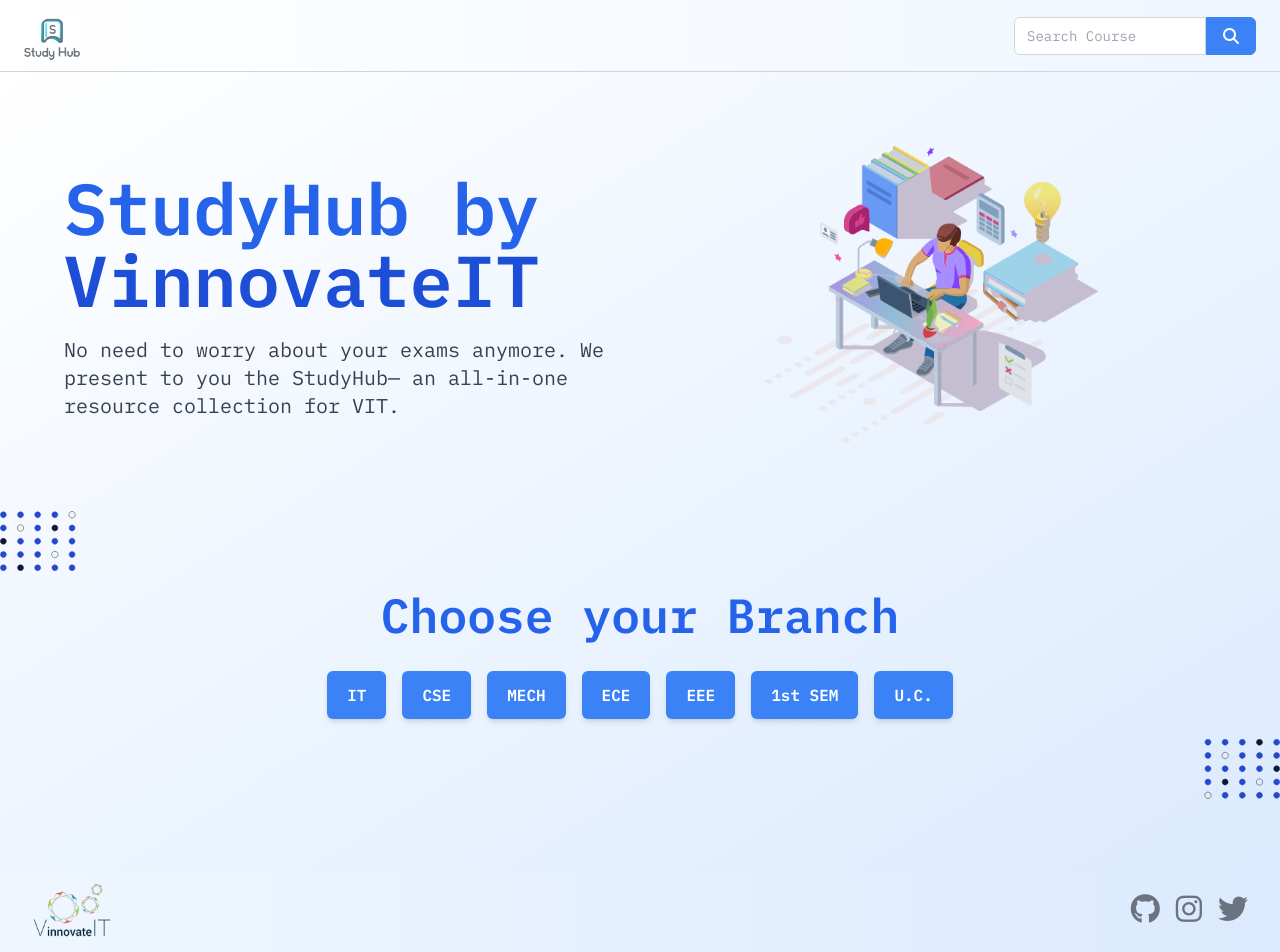
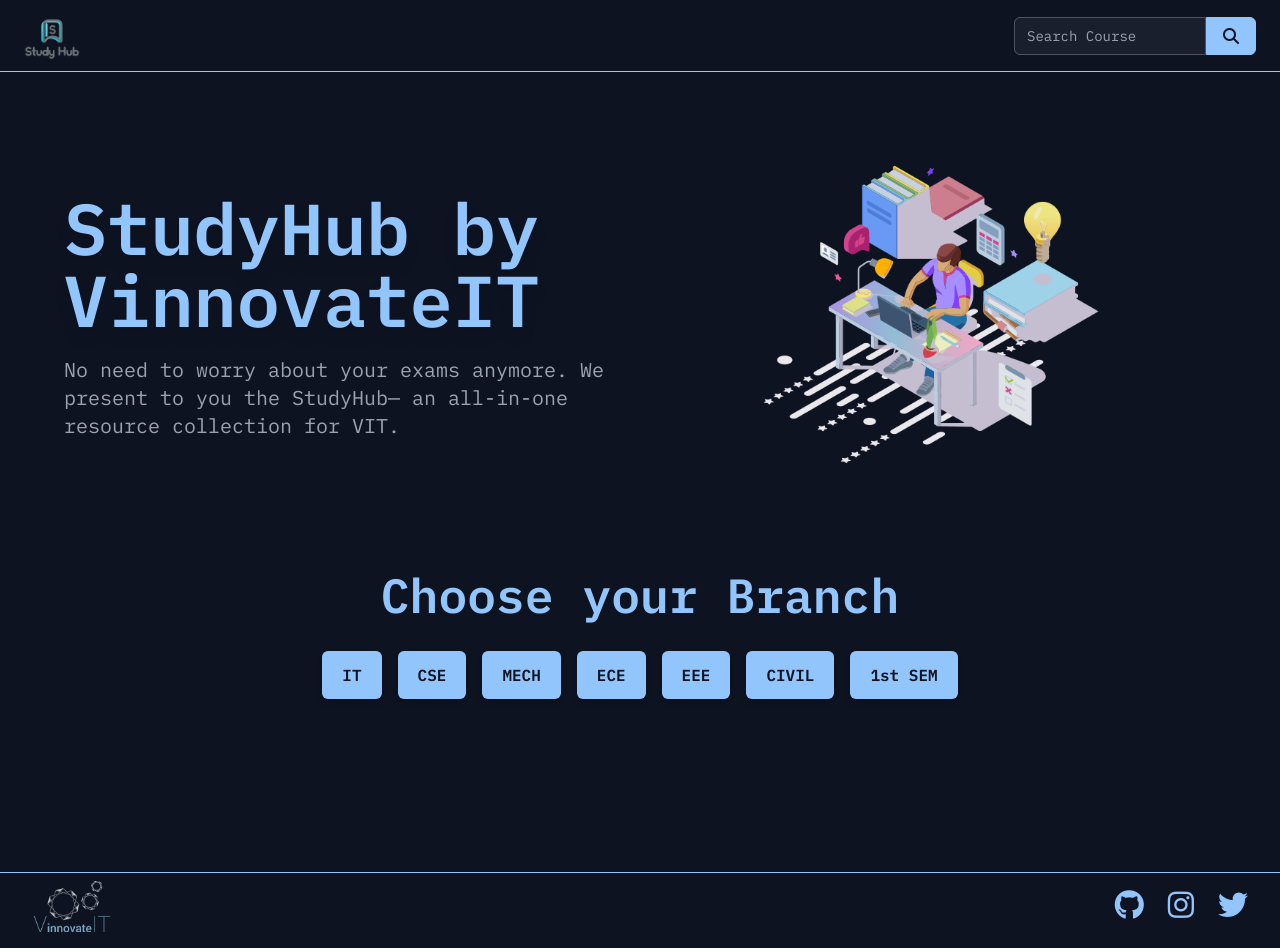
Before and after one commit to vinnovateit/StudyHub2, a Next.js app: page / in a window 1280 px wide. Shown: the top 952 px of the page. Built offline with nearby package versions, Linux system fonts and the light colour scheme.

Commit message:
Changed the UI to dark mode

```diff
--- a/app/page.js
+++ b/app/page.js
@@ -5,15 +5,19 @@
 
 export default function Home() {
   return (
-    <div className="min-h-screen py-8 pb-24 bg-gradient-to-br from-white to-blue-100 flex flex-col items-center justify-center font-ibm px-4 md:px-8 lg:px-12 relative">
+    <div className="min-h-screen py-8 pb-24 bg-[#0d1321] flex flex-col items-center justify-center font-ibm px-4 md:px-8 lg:px-12 relative">
       {/* Heading Section */}
       <div className="flex flex-col md:flex-row items-center justify-center w-full max-w-6xl mx-auto mb-10">
         {/* Text Section */}
         <div className="text-section flex-1 mb-8 md:mb-0 md:mr-6 text-center md:text-left">
-          <h1 className="text-blue-600 font-bold text-3xl sm:text-4xl md:text-6xl lg:text-7xl">
-            StudyHub by <span className="text-blue-700">VinnovateIT</span>
+          <h1
+            className="text-[#93c5fd] font-bold text-3xl sm:text-4xl md:text-6xl lg:text-7xl
+             drop-shadow-lg shadow-[#60a5fa]/50"
+          >
+            StudyHub by <span className="text-[#93c5fd]">VinnovateIT</span>
           </h1>
-          <p className="text-gray-700 max-w-xl mx-auto md:mx-0 mt-5 text-base sm:text-lg md:text-xl">
+
+          <p className="text-gray-400 max-w-xl mx-auto md:mx-0 mt-5 text-base sm:text-lg md:text-xl">
             No need to worry about your exams anymore. We present to you the
             StudyHub— an all-in-one resource collection for VIT.
           </p>
@@ -33,20 +37,7 @@
 
       {/* Branch Section */}
       <div className="relative flex flex-col items-center w-full mt-8 mb-12">
-        {/* Left Illustration */}
-        <div className="absolute top-[-10px] left-0 -translate-y-1/2 -ml-12 z-0 hidden md:block">
-          <Image
-            src="/img/side_illustration.svg"
-            alt="Left Illustration"
-            width={60}
-            height={60}
-            className="w-auto max-w-xs"
-          />
-        </div>
-
-        {/* Main Content */}
-        <div className="flex-1 flex flex-col items-center z-10 sm:mt-10 -mt-6">
-          <h2 className="text-blue-600 font-bold text-2xl sm:text-3xl md:text-5xl text-center">
+        <h2 className="text-[#93c5fd] font-bold text-2xl sm:text-3xl md:text-5xl text-center">
           Choose your Branch
         </h2>
         <div className="flex flex-wrap justify-center gap-4 mt-8">
@@ -56,31 +47,19 @@
             { name: "MECH", route: "/branch/mech" },
             { name: "ECE", route: "/branch/ece" },
             { name: "EEE", route: "/branch/eee" },
+            { name: "CIVIL", route: "/branch/civil" },
             { name: "1st SEM", route: "/branch/firstsem" },
-              { name: "U.C.", route: "/branch/uc" },
           ].map((branch) => (
             <a
               key={branch.name}
               href={branch.route}
-                className="bg-blue-500 text-white font-semibold text-sm sm:text-base px-5 py-3 rounded-md hover:bg-blue-600 transition shadow-md"
+              className="bg-[#93c5fd] text-[#0d1321] font-semibold text-sm sm:text-base px-5 py-3 rounded-md hover:bg-[#60a5fa] transition shadow-md"
             >
               {branch.name}
             </a>
           ))}
         </div>
       </div>
-
-        {/* Right Illustration */}
-        <div className="absolute bottom-[-50px] right-0 translate-y-1/2 rotate-180 -mr-12 z-0 hidden md:block">
-          <Image
-            src="/img/side_illustration.svg"
-            alt="Right Illustration"
-            width={60}
-            height={60}
-            className="w-auto max-w-xs"
-          />
-        </div>
-      </div>
     </div>
   );
 }
--- a/components/footer.js
+++ b/components/footer.js
@@ -3,39 +3,40 @@
 
 const Footer = () => {
   return (
-    <footer className="flex justify-between items-center w-full px-8 text-gray-500 bg-white py-4 pt-2 bg-gradient-to-r from-blue-50 to-blue-100">
+    <footer className="flex justify-between items-center w-full px-8 text-[#93c5fd] bg-[#0d1321] py-4 pt-2 border-t border-[#93c5fd]">
       {/* VinnovateIT Logo */}
       <div className="flex items-center">
         <Image
-          src="/img/VinnovateIT_small.png" // Place your VinnovateIT logo in /public/img/
+          src="/img/VinnovateIT_logo_black 1.png"
           alt="VinnovateIT Logo"
           width={80}
           height={40}
+          className="opacity-80 hover:opacity-100 transition"
         />
       </div>
 
       {/* Social Links */}
-      <div className="flex space-x-4">
+      <div className="flex space-x-6">
         <Link
           href="https://github.com"
           target="_blank"
           rel="noopener noreferrer"
         >
-          <i className="fab fa-github text-3xl hover:text-black transition"></i>
+          <i className="fab fa-github text-3xl text-[#93c5fd] hover:text-white transition duration-300"></i>
         </Link>
         <Link
           href="https://instagram.com"
           target="_blank"
           rel="noopener noreferrer"
         >
-          <i className="fab fa-instagram text-3xl hover:text-black transition"></i>
+          <i className="fab fa-instagram text-3xl text-[#93c5fd] hover:text-white transition duration-300"></i>
         </Link>
         <Link
           href="https://twitter.com"
           target="_blank"
           rel="noopener noreferrer"
         >
-          <i className="fab fa-twitter text-3xl hover:text-black transition"></i>
+          <i className="fab fa-twitter text-3xl text-[#93c5fd] hover:text-white transition duration-300"></i>
         </Link>
       </div>
     </footer>
--- a/components/navbar.js
+++ b/components/navbar.js
@@ -10,12 +10,12 @@
 
   return (
     <>
-      <nav className="navbar h-[9vh] flex items-center justify-between px-4 sm:px-6 border-b border-gray-300 shadow-sm font-ibm bg-gradient-to-r from-white to-blue-50">
+      <nav className="navbar h-[9vh] flex items-center justify-between px-4 sm:px-6 border-b border-[#93c5fd] shadow-sm font-ibm bg-[#0d1321]">
         {/* Logo */}
         <div className="flex items-center">
           <Link href="/" className="flex items-center">
             <Image
-              src="/img/sglogo.png"
+              src="/img/studyhub_black.jpg"
               height={60}
               width={70}
               alt="StudyHub Logo"
@@ -26,29 +26,24 @@
 
         {/* Right-Side Elements */}
         <div className="flex items-center space-x-2 sm:space-x-0">
-          {/* Search Input (Always visible on large screens, toggles on small screens) */}
+          {/* Search Input */}
           <input
             type="text"
-            className={`form-control search-input border border-gray-300 rounded-full-md px-3 py-1 focus:ring-2 focus:ring-blue-500 focus:outline-none
-                        text-sm sm:rounded-l-md w-36 sm:w-48 sm:py-2
-                        ${showInput ? "block" : "hidden"} sm:block`}
+            className={`form-control search-input border border-gray-600 rounded-l-md px-3 py-1 focus:ring-2 focus:ring-[#93c5fd] focus:outline-none
+                        text-sm w-36 sm:w-48 sm:py-2 bg-[#1a1f2e] text-[#93c5fd]`}
             placeholder="Search Course"
-            aria-label="Search"
-            name="query"
-            id="autoCourse"
             value={searchText}
             onChange={(e) => setSearchText(e.target.value)}
           />
 
-          {/* Search Button (Always on the right) */}
+          {/* Search Button */}
           <button
             type="button"
-            className="flex items-center justify-center transition-colors
-                       text-blue-500
-                       sm:bg-blue-500 sm:text-white
-                       sm:border sm:border-blue-500
+            className="flex items-center justify-center transition-colors text-[#93c5fd]
+                       sm:bg-[#93c5fd] sm:text-[#0d1321]
+                       sm:border sm:border-[#93c5fd]
                        sm:rounded-r-md sm:px-4 sm:py-2.5 sm:text-md
-                       w-8 h-8 sm:w-auto sm:h-auto"
+                       w-8 h-8 sm:w-auto sm:h-auto hover:bg-[#60a5fa] hover:text-white"
             onClick={() => {
               setShowInput((prev) => !prev);
               if (searchText && searchText.trim() !== "") {
@@ -61,7 +56,7 @@
         </div>
       </nav>
 
-      {/* Font CSS */}
+      {/* Font Styles */}
       <style jsx global>{`
         @import url("https://fonts.googleapis.com/css2?family=IBM+Plex+Mono:wght@400;500;600&display=swap");
 
```
Also changed, not shown: public/img/VinnovateIT_logo_black 1.png (added), public/img/studyhub_black.jpg (added). Lines whose indentation alone changed are shown as unchanged.
